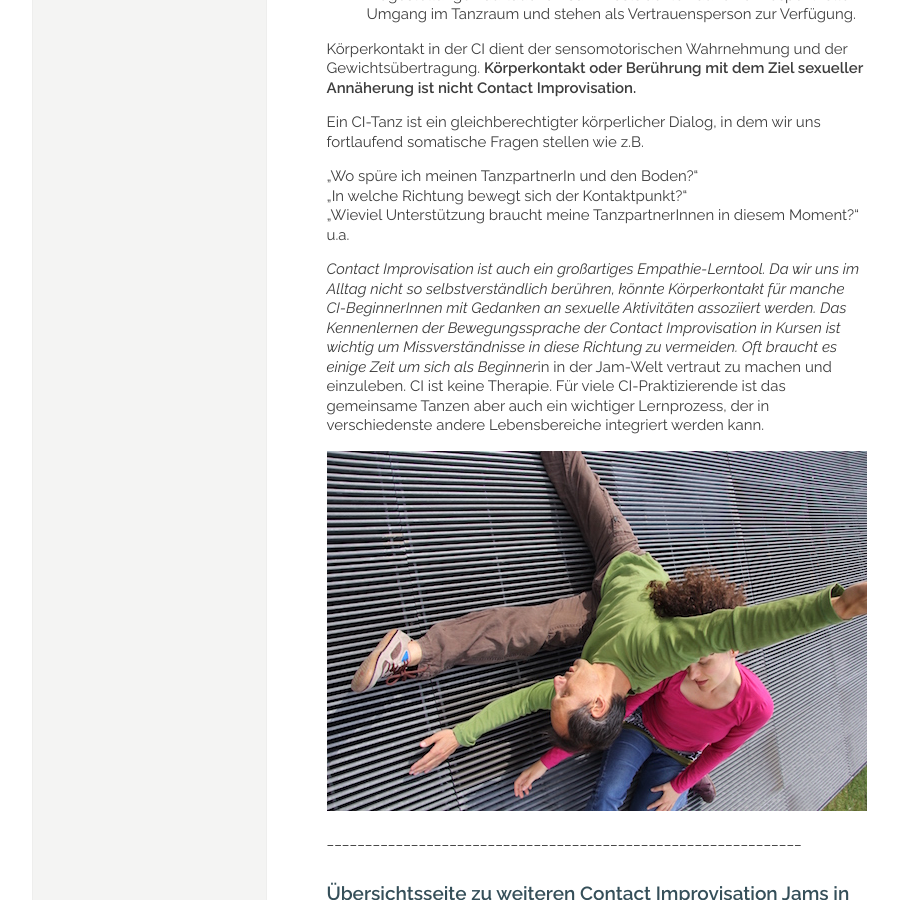
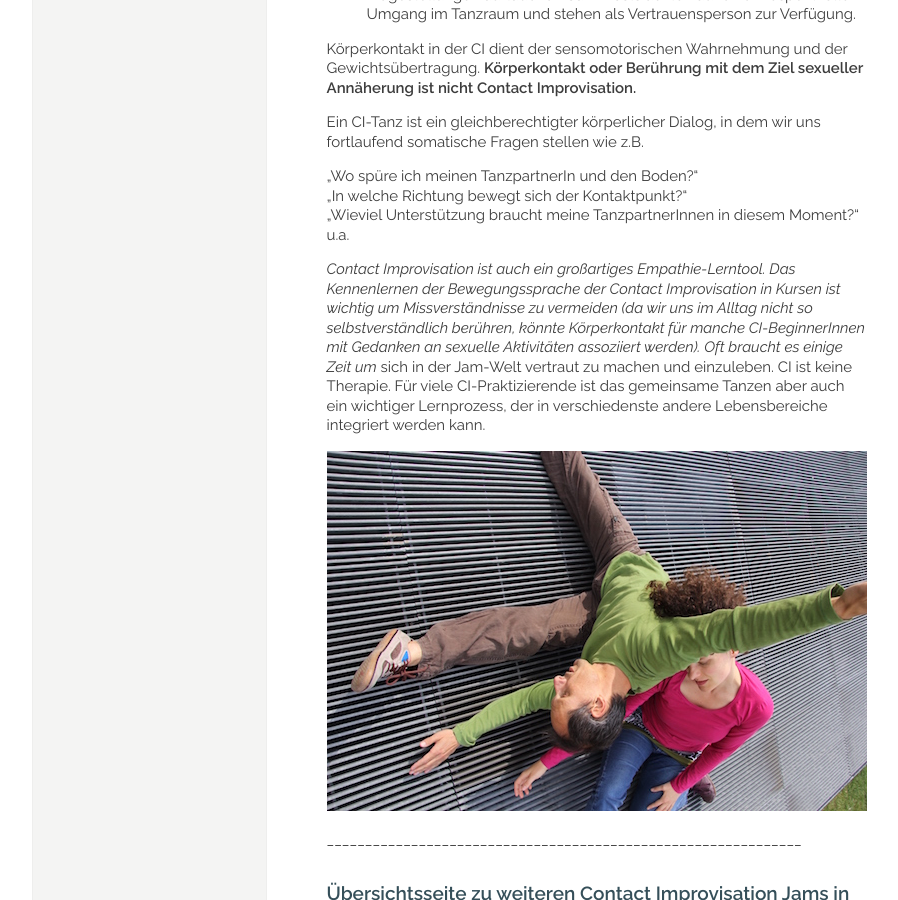
Before and after one commit to manulari/rollingpointat, a Jekyll site: the page built from _pages_de/jams.md, in a window 1280 px wide and 900 px high, scrolled down 1456 px. Shown: the whole window, without its empty margins (152-1050 px from the left). Built offline with Jekyll 4.4.1, drawn with Linux system fonts in a browser that asks for light colours; comment, search, counter and statistics services are not loaded.

Commit message:
Update page (de) “jams”

```diff
--- a/_pages_de/jams.md
+++ b/_pages_de/jams.md
@@ -53,7 +53,7 @@ Ein CI-Tanz ist ein gleichberechtigter körperlicher Dialog, in dem wir uns fort
 „In welche Richtung bewegt sich der Kontaktpunkt?“\
 „Wieviel Unterstützung braucht meine TanzpartnerInnen in diesem Moment?“ u.a.
 
-*Contact Improvisation ist auch ein großartiges Empathie-Lerntool. Da wir uns im Alltag nicht so selbstverständlich berühren, könnte Körperkontakt für manche CI-BeginnerInnen mit Gedanken an sexuelle Aktivitäten assoziiert werden. Das Kennenlernen der Bewegungssprache der Contact Improvisation in Kursen ist wichtig um Missverständnisse in diese Richtung zu vermeiden. Oft braucht es einige Zeit um sich als Beginner*in in der Jam-Welt vertraut zu machen und einzuleben. CI ist keine Therapie. Für viele CI-Praktizierende ist das gemeinsame Tanzen aber auch ein wichtiger Lernprozess, der in verschiedenste andere Lebensbereiche integriert werden kann.
+*Contact Improvisation ist auch ein großartiges Empathie-Lerntool.  Das Kennenlernen der Bewegungssprache der Contact Improvisation in Kursen ist wichtig um Missverständnisse zu vermeiden (da wir uns im Alltag nicht so selbstverständlich berühren, könnte Körperkontakt für manche CI-BeginnerInnen mit Gedanken an sexuelle Aktivitäten assoziiert werden). Oft braucht es einige Zeit um* sich in der Jam-Welt vertraut zu machen und einzuleben. CI ist keine Therapie. Für viele CI-Praktizierende ist das gemeinsame Tanzen aber auch ein wichtiger Lernprozess, der in verschiedenste andere Lebensbereiche integriert werden kann.
 
 ![](/assets/uploads/img_0198.jpg)
 
```
